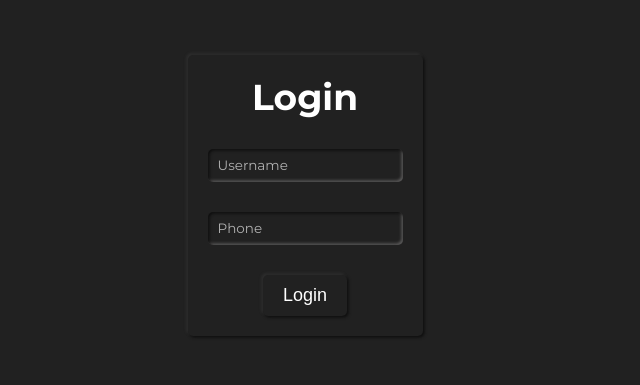
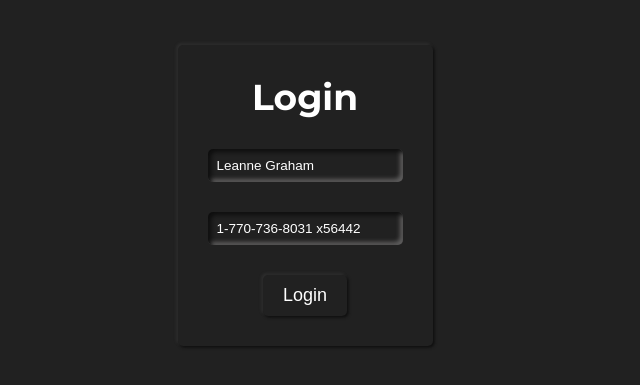
Before and after one commit to polPintero/devport_todo, a Vue app: page / in a window 1280 px wide. Shown: the part 205-590 px from the top of the page, without its empty margins (335-975 px from the left). Built offline with nearby package versions, Linux system fonts and the light colour scheme.

Commit message:
implement autorization

```diff
--- a/src/components/atoms/InputNumber.vue
+++ b/src/components/atoms/InputNumber.vue
@@ -27,7 +27,7 @@ export default {
   methods: {
     modifyValue (newValue, oldValue) {
       if (newValue === '') return newValue
-      const pattern = /[0-9 \s-()]$/gi
+      const pattern = /[0-9 \s-()x]$/gi
       const isMatch = pattern.test(newValue)
       return isMatch ? newValue : oldValue
     }
--- a/src/components/organism/LoginForm.vue
+++ b/src/components/organism/LoginForm.vue
@@ -1,9 +1,9 @@
 <template>
   <form class="login-form" @submit.prevent>
     <h4 class="login-form__title">Login</h4>
-    <InputComp label="username" />
-    <InputNumber label="phone" />
-    <ButtonComp label="login" />
+    <InputComp label="username" v-model="nameUser" />
+    <InputNumber label="phone" v-model="phone" />
+    <ButtonComp label="login" @click="$emit('autorizaition')" />
   </form>
 </template>
 
@@ -18,7 +18,33 @@ export default {
     InputComp,
     InputNumber,
     ButtonComp
-  }
+  },
+  emits: ['update:phoneNumber', 'update:userName'],
+  props: {
+    phoneNumber: {
+      type: [String, Number],
+      default: ''
+    },
+    userName: {
+      type: String,
+      default: ''
+    }
+  },
+  data () {
+    return {
+      nameUser: this.userName,
+      phone: this.phoneNumber,
+    }
+  },
+  watch: {
+    nameUser (e) {
+      this.$emit('update:userName', e)
+    },
+    phone (e) {
+      this.$emit('update:phoneNumber', e)
+    }
+  },
+
 }
 </script>
 
@@ -28,8 +54,8 @@ export default {
   flex-direction: column;
   justify-content: center;
   align-items: center;
-  gap: 30px;
-  padding: 20px;
+  gap: calc(var(--gap) * 3);
+  padding: calc(var(--gap) * 3);
 
   &__title {
     text-align: center;
--- a/src/views/LoginPage.vue
+++ b/src/views/LoginPage.vue
@@ -1,5 +1,5 @@
 <template>
-    <LoginForm />
+    <LoginForm v-model:userName="userName" v-model:phoneNumber="phoneNumber" @autorizaition="autorizaition" />
 </template>
 
 <script>
@@ -8,6 +8,25 @@ import LoginForm from '@/components/organism/LoginForm.vue'
 export default {
     components: {
         LoginForm
+    },
+    data () {
+        return {
+            userName: 'Leanne Graham',
+            phoneNumber: '1-770-736-8031 x56442'
+        }
+    },
+    methods: {
+        async autorizaition () {
+            const response = await this.$store.dispatch('getUsers')
+            const isUser = this.checkUser(response)
+            if (isUser) {
+                this.$router.push(this.$router.routeList.todo)
+            }
+
+        },
+        checkUser (arr) {
+            return !!arr.find(i => i.name === this.userName && i.phone === this.phoneNumber)
+        }
     }
 }
 </script>
```
